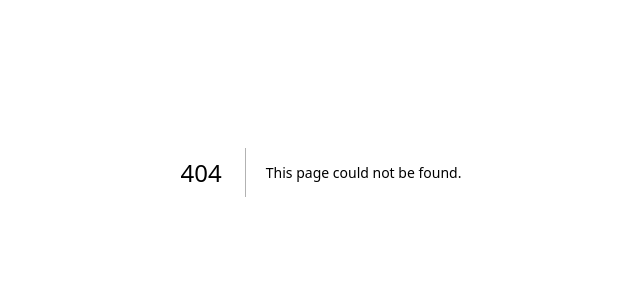
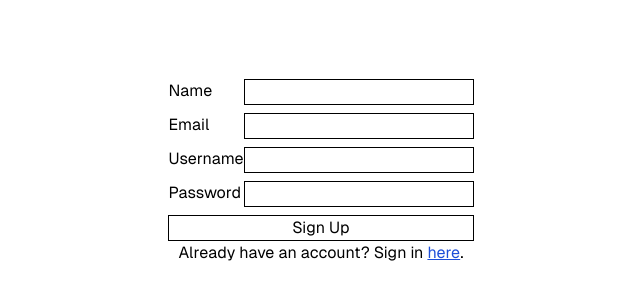
Before and after one commit to MetalPower26/pinus-tech-frontend-test, a Next.js app: page /signup in a window 1280 px wide. Before the commit this address had no page. Shown: the part 228-528 px from the top of the page, without its empty margins (319-959 px from the left). Built offline with nearby package versions, Linux system fonts and the light colour scheme.

Commit message:
Create sign up page

```diff
--- /dev/null
+++ b/app/signup/page.tsx
@@ -0,0 +1,8 @@
+import SignUpForm from '@/components/authentication-forms/SignUpForm';
+export default function Home() {
+    return (
+        <div className="w-full bg-white font-[family-name:var(--font-geist-sans)] flex min-h-screen justify-center items-center flex-col gap-y-2">
+            <SignUpForm />
+        </div>
+    );
+}
```
